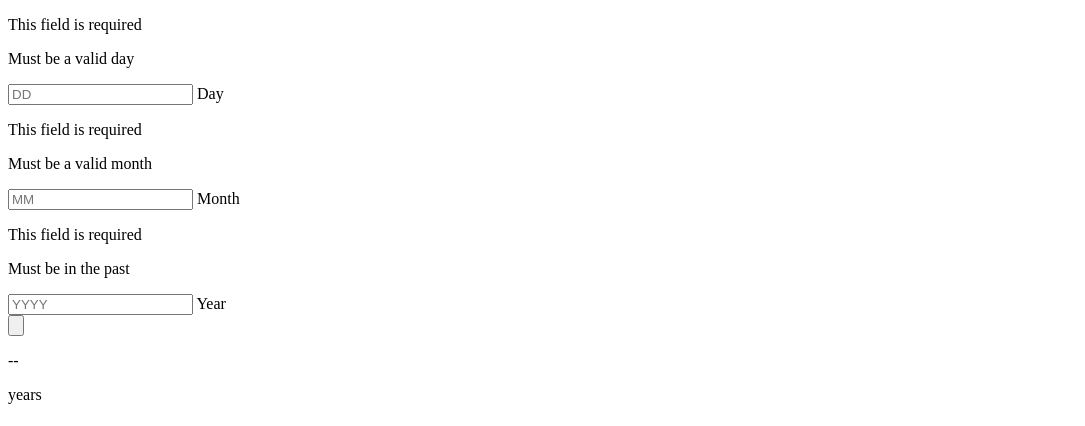
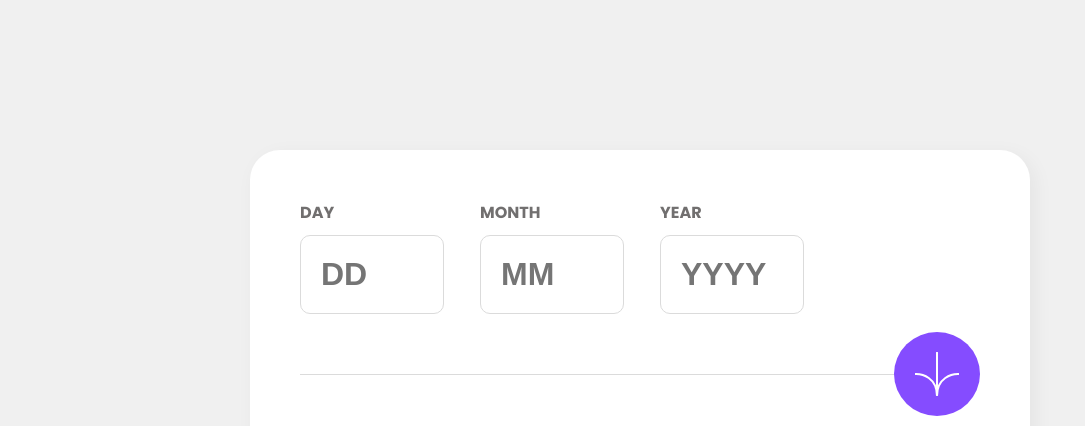
Before and after one commit to veronikahola/FM_age-calculator-app, a plain HTML site: page index.html in a window 1280 px wide. Shown: the top 426 px of the page, without its empty margins (0-1085 px from the left). Drawn offline with nearby package versions, Linux system fonts and the light colour scheme; files that its build step writes are made by us from their sources; the site is published under a folder, as on GitHub Pages, so addresses that start at the root find nothing.

Commit message:
stylesheet

```diff
--- a/index.html
+++ b/index.html
@@ -6,7 +6,7 @@
 
   <link rel="icon" type="image/png" sizes="32x32" href="./assets/images/favicon-32x32.png">
 
-  <link rel="stylesheet" href="/css/style.css">
+  <link rel="stylesheet" href="css/style.css">
 
   <link rel="preconnect" href="https://fonts.googleapis.com">
   <link rel="preconnect" href="https://fonts.gstatic.com" crossorigin>
@@ -51,7 +51,7 @@
     </form>
 
     <div class="icon">
-      <button type="submit" class="button" required><img src="/assets/images/icon-arrow.svg" alt=""></button></div>
+      <button type="submit" class="button" required><img src="assets/images/icon-arrow.svg" alt=""></button></div>
 
 
 
@@ -80,6 +80,6 @@
     Coded by <a href="#">Your Name Here</a>.
   </div>
 
-  <script src="/script.js"></script>
+  <script src="script.js"></script>
 </body>
 </html>
```
Also changed, not shown: 1 other file.
